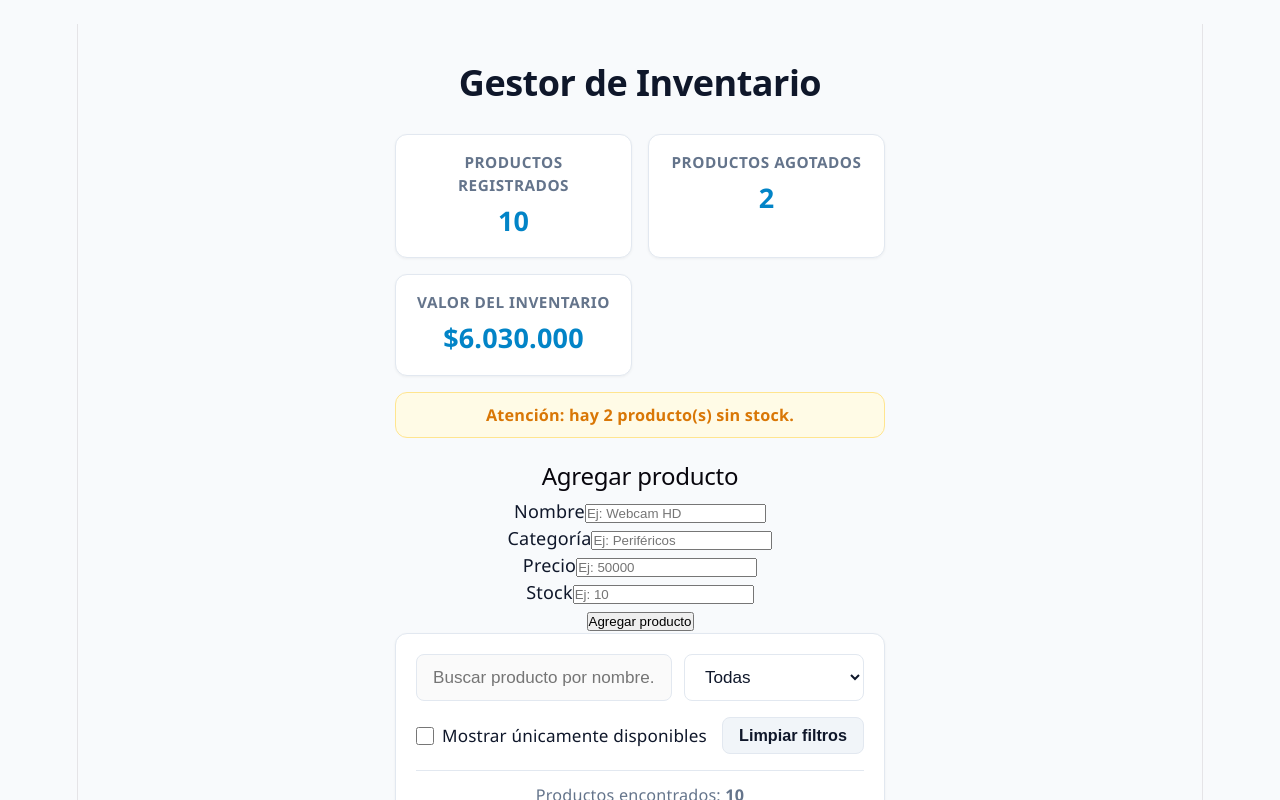
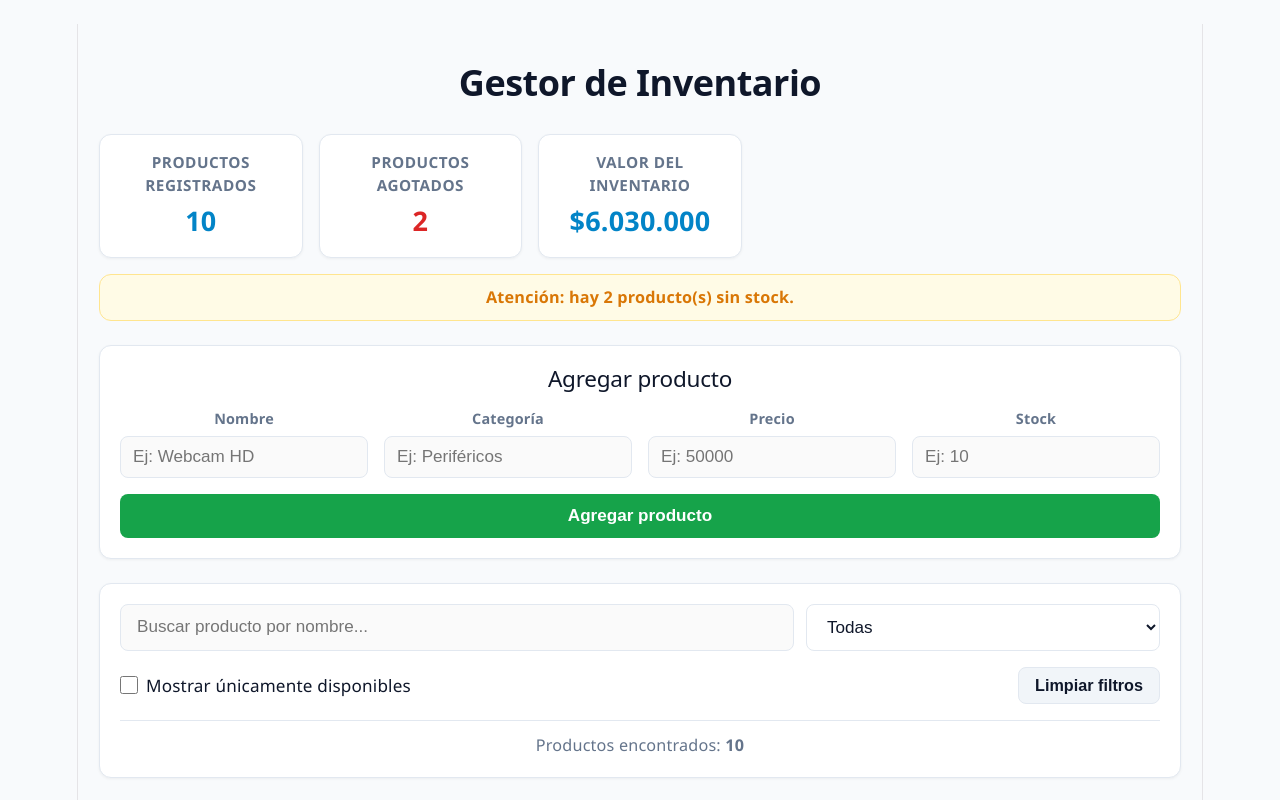
Before and after one commit to franyersonarrieche008-sys/TrabajoReact24Agosto, a React (Vite) app: page / in a window 1280 px wide. Shown: the top 800 px of the page. Built offline with nearby package versions, Linux system fonts and the light colour scheme.

Commit message:
style: mejorar diseño y responsive

```diff
--- a/src/App.css
+++ b/src/App.css
@@ -820,3 +820,191 @@ h1 {
   background-color: #ffffff;
   color: #0f172a;
 }
+/* ===================================================================
+   31 de agosto del 2026 - Taller 3: Gestor de inventario
+   Estilos para el formulario, los botones de stock/eliminar y
+   el indicador de agotados, además de ajustes responsive.
+   =================================================================== */
+
+.resumen-valor-alerta {
+  color: var(--accent-red);
+}
+
+.formulario-panel {
+  background-color: var(--bg-card);
+  border: 1px solid var(--border-color);
+  border-radius: var(--radius);
+  box-shadow: var(--shadow-sm);
+  padding: 20px;
+  margin-bottom: 24px;
+}
+
+.formulario-panel h2 {
+  font-size: 1.25rem;
+  color: var(--text-main);
+  margin-bottom: 16px;
+}
+
+.formulario-producto {
+  display: grid;
+  grid-template-columns: repeat(4, 1fr);
+  gap: 16px;
+  align-items: end;
+}
+
+.campo-formulario {
+  display: flex;
+  flex-direction: column;
+  gap: 6px;
+}
+
+.campo-formulario label {
+  font-size: 0.8rem;
+  font-weight: 600;
+  color: var(--text-muted);
+}
+
+.campo-formulario input {
+  padding: 10px 12px;
+  border: 1px solid var(--border-color);
+  border-radius: 8px;
+  font-size: 0.95rem;
+  outline: none;
+  transition: var(--transition);
+  background-color: #fafafa;
+}
+
+.campo-formulario input:focus {
+  border-color: var(--primary);
+  background-color: #ffffff;
+  box-shadow: 0 0 0 3px rgba(2, 132, 199, 0.15);
+}
+
+.btn-agregar {
+  grid-column: 1 / -1;
+  padding: 12px 16px;
+  border: none;
+  border-radius: 8px;
+  background-color: var(--accent-green);
+  color: #ffffff;
+  font-weight: 700;
+  font-size: 0.95rem;
+  cursor: pointer;
+  transition: var(--transition);
+}
+
+.btn-agregar:hover {
+  background-color: #15803d;
+}
+
+.mensaje-error {
+  margin-top: 12px;
+  padding: 10px 14px;
+  border-radius: 8px;
+  background-color: #fef2f2;
+  border: 1px solid #fecaca;
+  color: var(--accent-red);
+  font-size: 0.9rem;
+  font-weight: 600;
+}
+
+.control-stock {
+  display: flex;
+  align-items: center;
+  justify-content: space-between;
+  gap: 8px;
+  margin-bottom: 12px;
+}
+
+.btn-stock {
+  width: 32px;
+  height: 32px;
+  border-radius: 8px;
+  border: 1px solid var(--border-color);
+  background-color: #f1f5f9;
+  color: var(--text-main);
+  font-size: 1.1rem;
+  font-weight: 700;
+  cursor: pointer;
+  transition: var(--transition);
+}
+
+.btn-stock:hover:not(:disabled) {
+  background-color: var(--border-color);
+}
+
+.btn-stock:disabled {
+  color: #cbd5e1;
+  cursor: not-allowed;
+}
+
+.control-stock-valor {
+  font-size: 0.9rem;
+  font-weight: 600;
+  color: var(--text-main);
+}
+
+.btn-eliminar {
+  width: 100%;
+  margin-top: 8px;
+  padding: 8px 16px;
+  border: 1px solid var(--accent-red);
+  border-radius: 8px;
+  background-color: transparent;
+  color: var(--accent-red);
+  font-weight: 600;
+  font-size: 0.9rem;
+  cursor: pointer;
+  transition: var(--transition);
+}
+
+.btn-eliminar:hover {
+  background-color: var(--accent-red);
+  color: #ffffff;
+}
+
+/* ---------- Responsive: tablets ---------- */
+@media (max-width: 900px) {
+  .formulario-producto {
+    grid-template-columns: repeat(2, 1fr);
+  }
+}
+
+/* ---------- Responsive: celulares ---------- */
+@media (max-width: 560px) {
+  body {
+    padding: 16px 10px;
+  }
+
+  h1 {
+    font-size: 1.6rem;
+  }
+
+  .formulario-producto {
+    grid-template-columns: 1fr;
+  }
+
+  .grupo-filtro,
+  .grupo-opciones {
+    flex-direction: column;
+    align-items: stretch;
+  }
+
+  .input-busqueda,
+  .select-categoria {
+    min-width: 0;
+    width: 100%;
+  }
+
+  .btn-limpiar {
+    width: 100%;
+  }
+
+  .productos {
+    grid-template-columns: 1fr;
+  }
+
+  .resumen-panel {
+    grid-template-columns: 1fr;
+  }
+}
```
